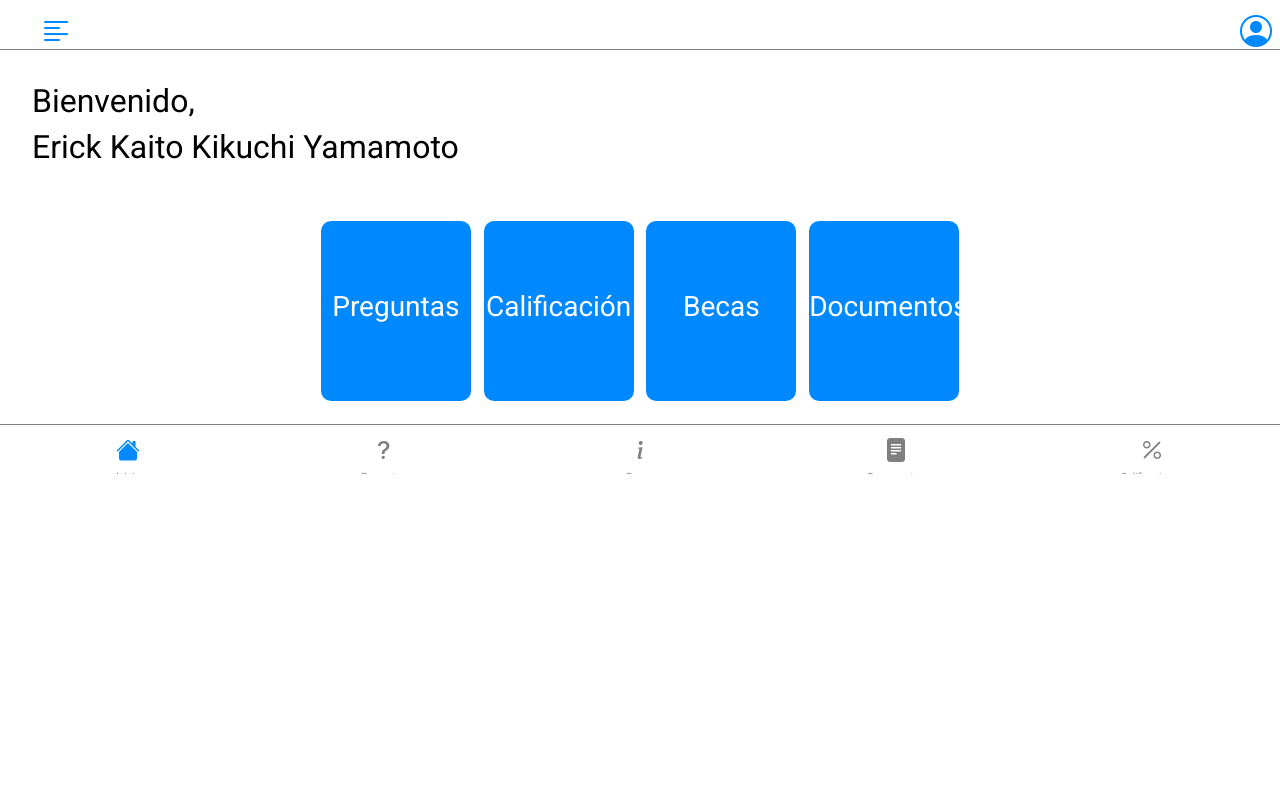
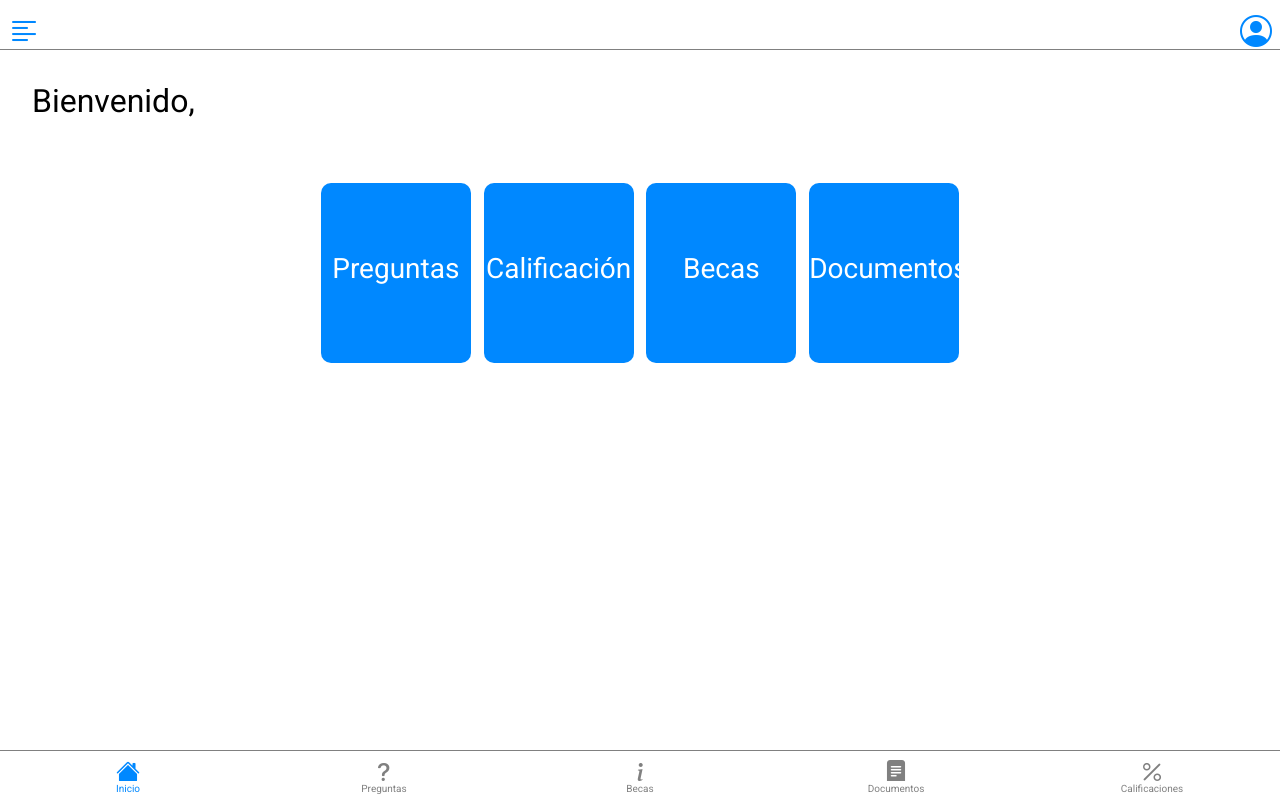
Before and after one commit to AbelTrinidadUNI/hci-pmv, a Next.js app: page / in a window 1280 px wide. Built offline with nearby package versions, Linux system fonts and the light colour scheme; sample sign-in values are in the browser's storage.

Commit message:
Login funcional, token guardado en ls

```diff
--- /dev/null
+++ b/common/Url.js
@@ -0,0 +1,3 @@
+export default function Url(){
+    return 'https://localhost:7033'
+}
--- a/components/inicio/Inicio.jsx
+++ b/components/inicio/Inicio.jsx
@@ -1,12 +1,21 @@
 import React from "react";
+import { useEffect } from "react";
+import { useState } from "react";
 import CardInicio from "../card-inicio/CardInicio";
 
 const Inicio = () => {
+
+  const [data, setData] = useState({});
+
+  useEffect(() => {
+    setData(JSON.parse(localStorage.getItem("token")));
+  }, []);
+
   return (
     <div id="inicio">
       <div id="saludo">
         <h2>Bienvenido,</h2>
-        <h2>Erick Kaito Kikuchi Yamamoto</h2>
+        <h2>{data.user}</h2>
       </div>
       <br />
       <div id="cardsInicio">
--- a/components/navbar/Navbar.jsx
+++ b/components/navbar/Navbar.jsx
@@ -74,12 +74,12 @@ const Navbar = (props) => {
 
   return (
     <>
-      <ul className="navbar">
+      <ul className="mynavbar">
         <li
           id="btn-inicio"
           style={{ color: seleccion.inicio }}
           onClick={(e) => {
-            props.setView(<Inicio />);
+            props.setView(<Inicio name= {props.name}/>);
             modificador("inicio");
           }}
         >
--- a/pages/_app.js
+++ b/pages/_app.js
@@ -1,11 +1,10 @@
 //import '../styles/globals.css'
-//import 'bootstrap/dist/css/bootstrap.min.css'
+import 'bootstrap/dist/css/bootstrap.min.css'
 import 'bootstrap-icons/font/bootstrap-icons.css'
 import "../styles/layout.css";
 import "../styles/CardInicio.css";
 import "../styles/LogIn.css";
-// add bootstrap css
-import 'bootstrap/dist/css/bootstrap.css'
+
 import "../styles/Calificaciones.css";
 import "../styles/Documentos.css";
 import "../styles/Becas.css";
--- a/pages/index.js
+++ b/pages/index.js
@@ -3,10 +3,30 @@ import Image from 'next/image'
 import { Inter } from '@next/font/google'
 import styles from '../styles/Home.module.css'
 import Layout from '../components/layout/Layout'
+import { useEffect, useState } from 'react'
+import { useRouter } from 'next/router'
 
 const inter = Inter({ subsets: ['latin'] })
 
 export default function Home() {
+
+
+  const router = useRouter();
+
+
+
+  useEffect(() => {
+    if(!(localStorage.getItem('token'))){
+      router.push('/login');
+    }
+
+  }, [])
+
+
+
+
+
+
   return (
     <>
       <Layout/>
--- a/pages/login/Login.js
+++ b/pages/login.js
@@ -1,4 +1,4 @@
-import LoginForm from '../../components/login/LoginForm';
+import LoginForm from '../components/login/LoginForm';
 import React from 'react';
 export default function LogIn() {
 
--- a/styles/layout.css
+++ b/styles/layout.css
@@ -12,7 +12,7 @@ ul{
     padding: 0px;
 }
 
-.cabecera, .navbar{
+.cabecera, .mynavbar{
     list-style: none;
     background-color: rgb(255, 255, 255);
     display: flex;
@@ -27,7 +27,7 @@ ul{
     top: 0;
     width: 100vw;
 }
-.navbar{
+.mynavbar{
     box-sizing: border-box;
     position: absolute;
     bottom: 0;
@@ -55,14 +55,14 @@ ul{
 }
 
 
-.navbar > li{
+.mynavbar > li{
     width: 20%;
     text-align: center;
     display: grid;
     /* border: 1px solid red; */
 }
 
-.navbar span{
+.mynavbar span{
     font-size: x-small;
 }
 
```
Also changed, not shown: components/layout/Layout.jsx (+5 -2 lines), components/login/LoginForm.jsx (+39 -5 lines).
